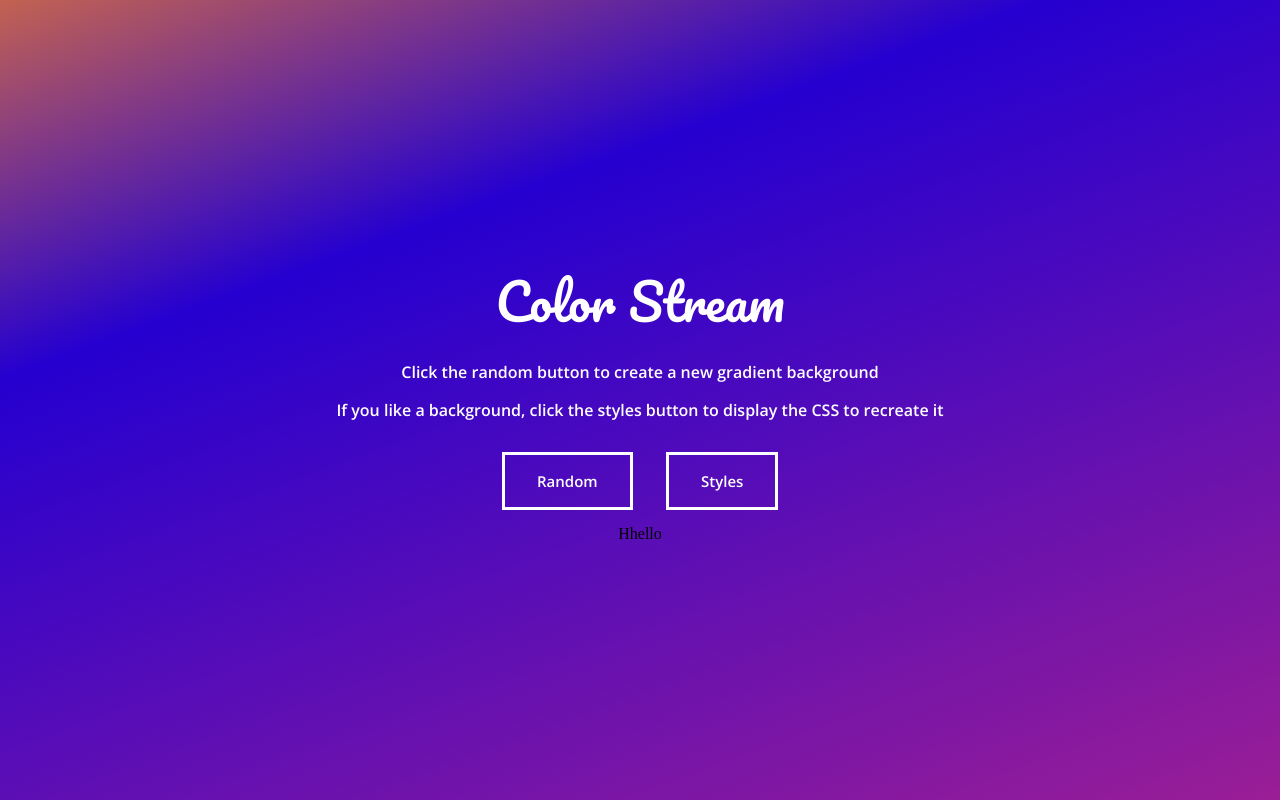
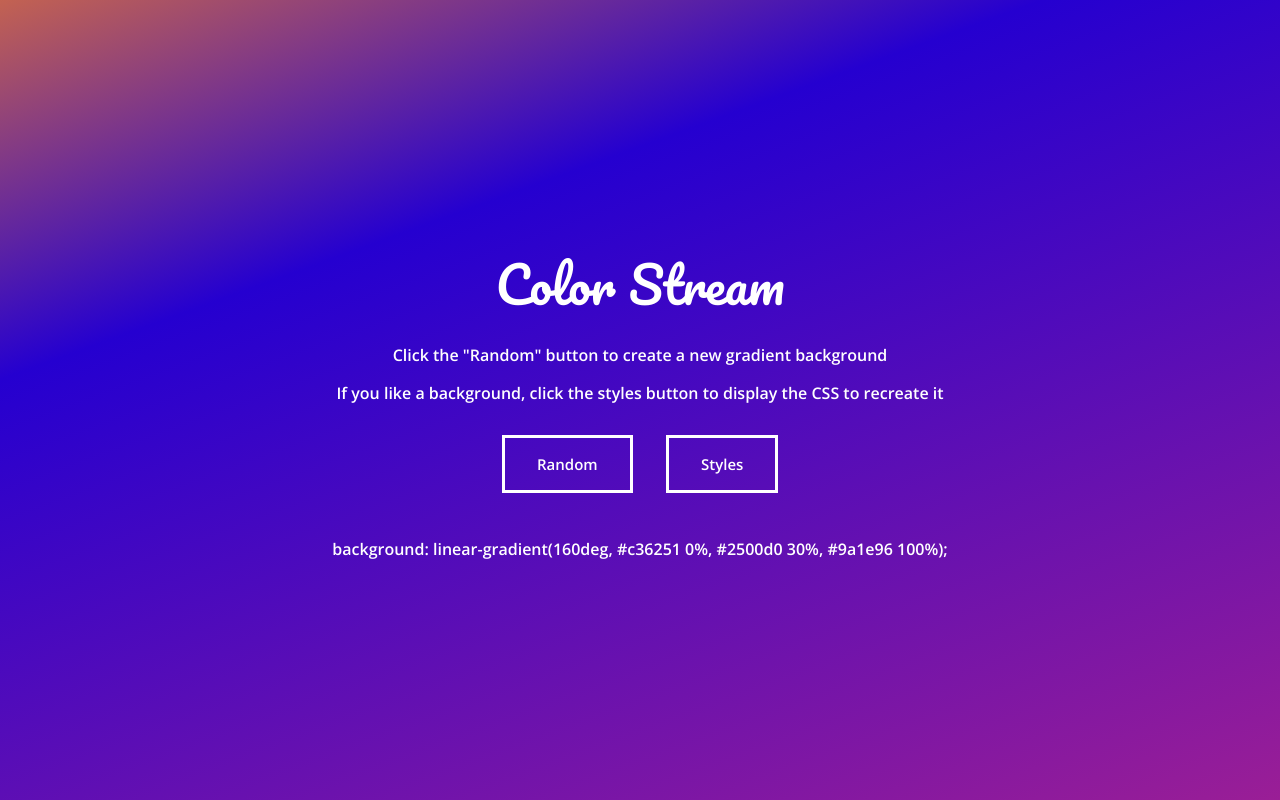
Before and after one commit to GeorgeSmith-Sweeper/colorStream, a website: page index.html in a window 1280 px wide. Both pictures are taken after a click on the element "Styles". Drawn offline with nearby package versions, Linux system fonts and the light colour scheme.

Commit message:
reached Mvp! Time to add features/clean up.

```diff
--- a/index.html
+++ b/index.html
@@ -8,11 +8,11 @@
   <body>
     <div class="main">
       <span>Color Stream</span>
-      <p>Click the random button to create a new gradient background</p>
+      <p>Click the "Random" button to create a new gradient background</p>
       <p>If you like a background, click the styles button to display the CSS to recreate it</p>
       <div class="button randomBtn hvr-sweep-to-right">Random</div>
       <div class="button displayStylesBtn hvr-sweep-to-left">Styles</div>
-      <div class="theStyles">Hhello</div>
+      <div class="theStylesDiv"></div>
     </div>
     <script type="text/javascript" src="scripts.js"></script>
   </body>
--- a/scripts.js
+++ b/scripts.js
@@ -3,7 +3,7 @@
 const main = document.querySelector('.main');
 const displayStylesBtn = main.querySelector('.displayStylesBtn');
 const randomBtn = main.querySelector('.randomBtn');
-const stylesDiv = main.querySelector('.theStylesDiv');
+const theStylesDiv = main.querySelector('.theStylesDiv');
 
 
 // creates random colors in RGB
@@ -43,7 +43,7 @@ function displayStyles() {
 
   // if the background style hasn't been changed, display the original CSS
   var backgroundStyle = `background: ${domBodyBackground ? domBodyBackground : startingBackground};`;
-  console.log(backgroundStyle);
+  return theStylesDiv.textContent = backgroundStyle;
 }
 
 
@@ -51,19 +51,3 @@ function displayStyles() {
 // Event Listeners
 displayStylesBtn.addEventListener('click', displayStyles);
 randomBtn.addEventListener('click', applyRandomColor);
-
-/* Possible workaround for eventlisteners in Firefox */
-//addEvent(randomBtn, 'click', applyRandomColor());
-
-// function addEvent(element, eventName, callback) {
-//   if (element.addEventListener) {
-//     element.addEventListener(eventName, callback, false);
-//   } else if (element.attachEvent) {
-//     element.attachEvent('on' + eventName, callback);
-//   }
-// }
-
-
-//linear-gradient(2deg, rgb(198, 82, 213) 0%, rgb(186, 67, 59) 45%, rgb(126, 18, 9) 100%)
-//linear-gradient(152deg, rgb(192, 181, 10) 0%, rgb(105, 184, 154) 45%, rgb(145, 32, 90) 100%)
-//linear-gradient(97deg, rgb(72, 21, 167) 0%, rgb(200, 164, 75) 45%, rgb(157, 123, 189) 100%)
--- a/styles.css
+++ b/styles.css
@@ -37,6 +37,12 @@ p {
   background: transparent;
   -webkit-transition-duration: 0.4s; /* Safari */
   transition-duration: 0.4s;
+}
+
+.theStylesDiv {
+  padding-top: 5%;
+  color: #FFFFFF;
+  font-family: 'Open Sans', sans-serif;
 }
 
 /* Sweep To Right */
```
